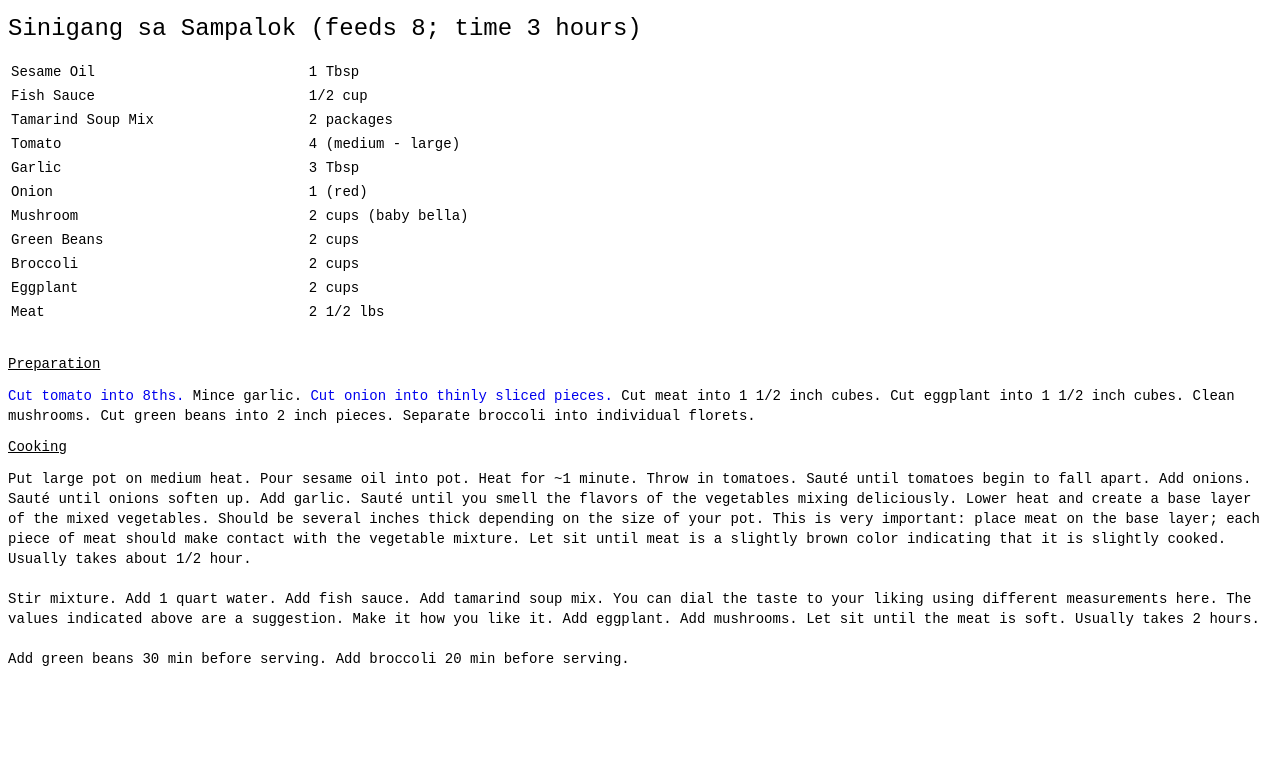
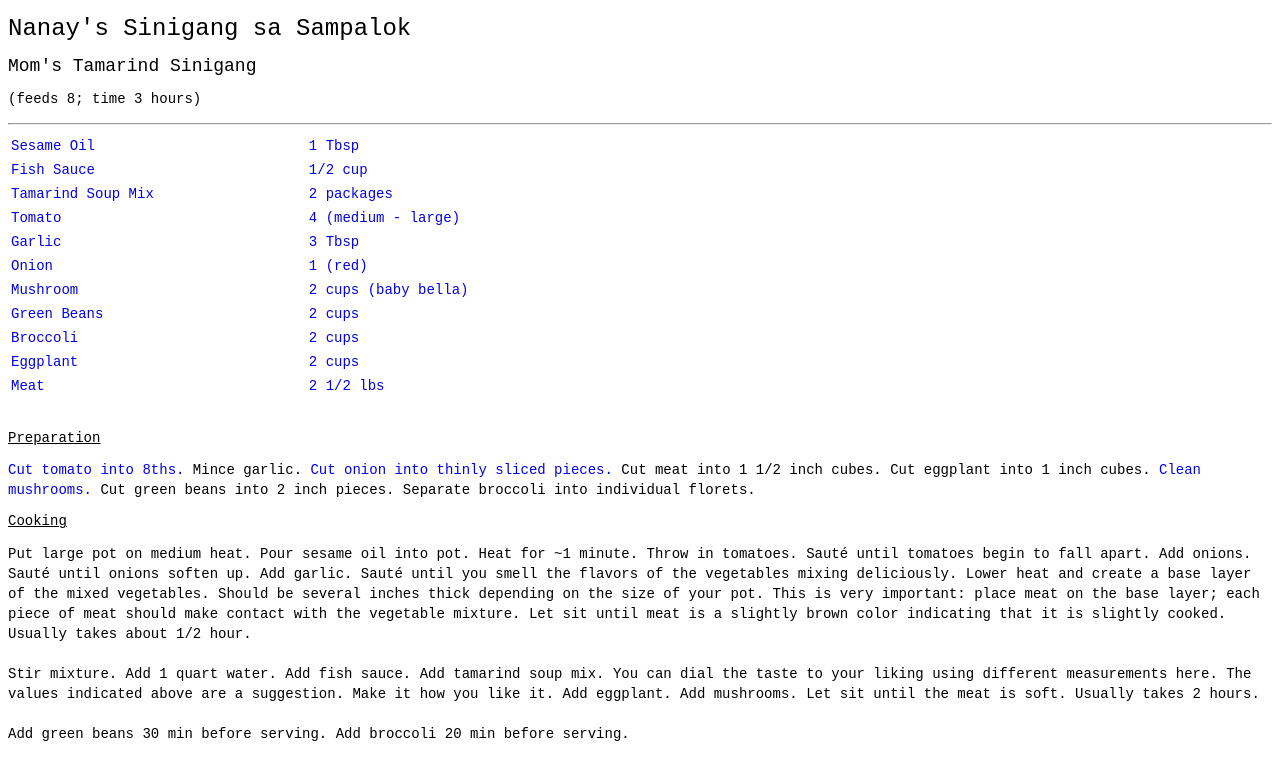
Before and after one commit to L1nk/me, a plain HTML site: page recipes/sinigang_sa_sampalok.html in a window 1280 px wide. Drawn offline with Linux system fonts and the light colour scheme.

Commit message:
master [adding more links to recipe, better formatting]

```diff
--- a/recipes/sinigang_sa_sampalok.html
+++ b/recipes/sinigang_sa_sampalok.html
@@ -11,6 +11,14 @@
 			font-variant: normal;
 			font-weight: 500;
 			line-height: 26.4px;
+		}
+		h2 {
+			font-family: "Courier New", Courier, "Lucida Sans Typewriter", "Lucida Typewriter", monospace;
+			font-size: 18px;
+			font-style: normal;
+			font-variant: normal;
+			font-weight: 500;
+			line-height: 15.4px;
 		}
 		h3 {
 			font-family: "Courier New", Courier, "Lucida Sans Typewriter", "Lucida Typewriter", monospace;
@@ -62,7 +70,11 @@
 </head>
 <body>
 	<div>
-	<h1>Sinigang sa Sampalok (feeds 8; time 3 hours)</h1>
+	<h1>Nanay's Sinigang sa Sampalok</h1>
+	<h2>Mom's Tamarind Sinigang</h2>
+	<p>(feeds 8; time 3 hours)</p>
+	<hr>
+	<a href="https://www.instagram.com/p/BJV2oO7DU0I/">
 		<table>
 			<tr><td>Sesame Oil</td><td>1 Tbsp</td></tr>
 			<tr><td>Fish Sauce</td><td>1/2 cup</td></tr>
@@ -76,10 +88,11 @@
 			<tr><td>Eggplant</td><td>2 cups</td></tr>
 		    <tr><td>Meat</td><td>2 1/2 lbs</td></tr>
 		</table>
+	</a>
 	<br/>
 	<h3>Preparation</h3>
 		<p>
-			<a href="https://www.youtube.com/watch?v=h1Mkv-tuW-Y">Cut tomato into 8ths.</a> Mince garlic.<a href="https://www.youtube.com/watch?v=ULw9e1yWqPI"> Cut onion into thinly sliced pieces.</a> Cut meat into 1 1/2 inch cubes. Cut eggplant into 1 1/2 inch cubes. Clean mushrooms. Cut green beans into 2 inch pieces. Separate broccoli into individual florets.
+			<a href="https://www.youtube.com/watch?v=h1Mkv-tuW-Y">Cut tomato into 8ths.</a> Mince garlic.<a href="https://www.youtube.com/watch?v=ULw9e1yWqPI"> Cut onion into thinly sliced pieces.</a> Cut meat into 1 1/2 inch cubes. Cut eggplant into 1 inch cubes. <a href="https://www.youtube.com/watch?v=xbFPU6RyUmg">Clean mushrooms.</a> Cut green beans into 2 inch pieces. Separate broccoli into individual florets.
 		</p>
 	<h3>Cooking</h3>
 		<p>
```
Lines whose indentation alone changed are shown as unchanged.
